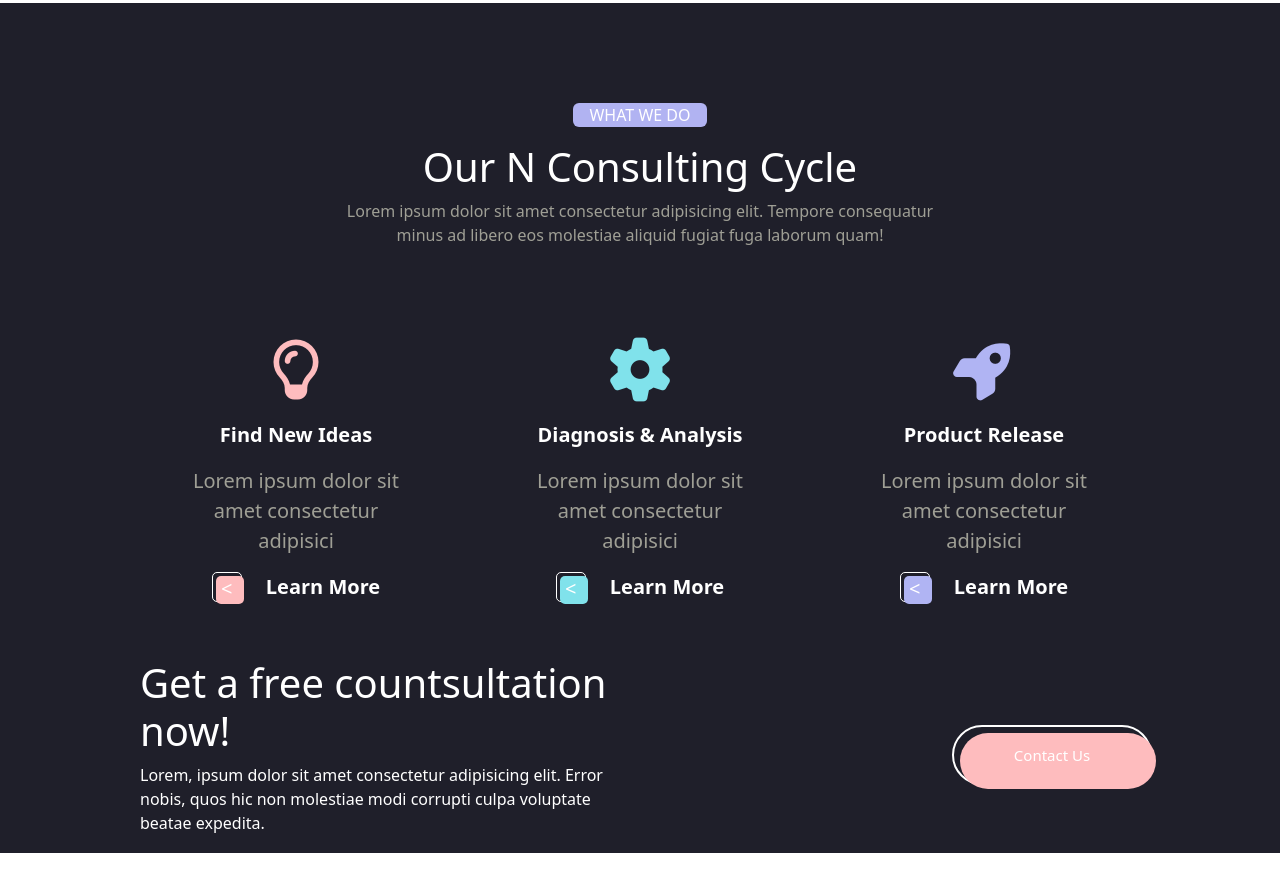
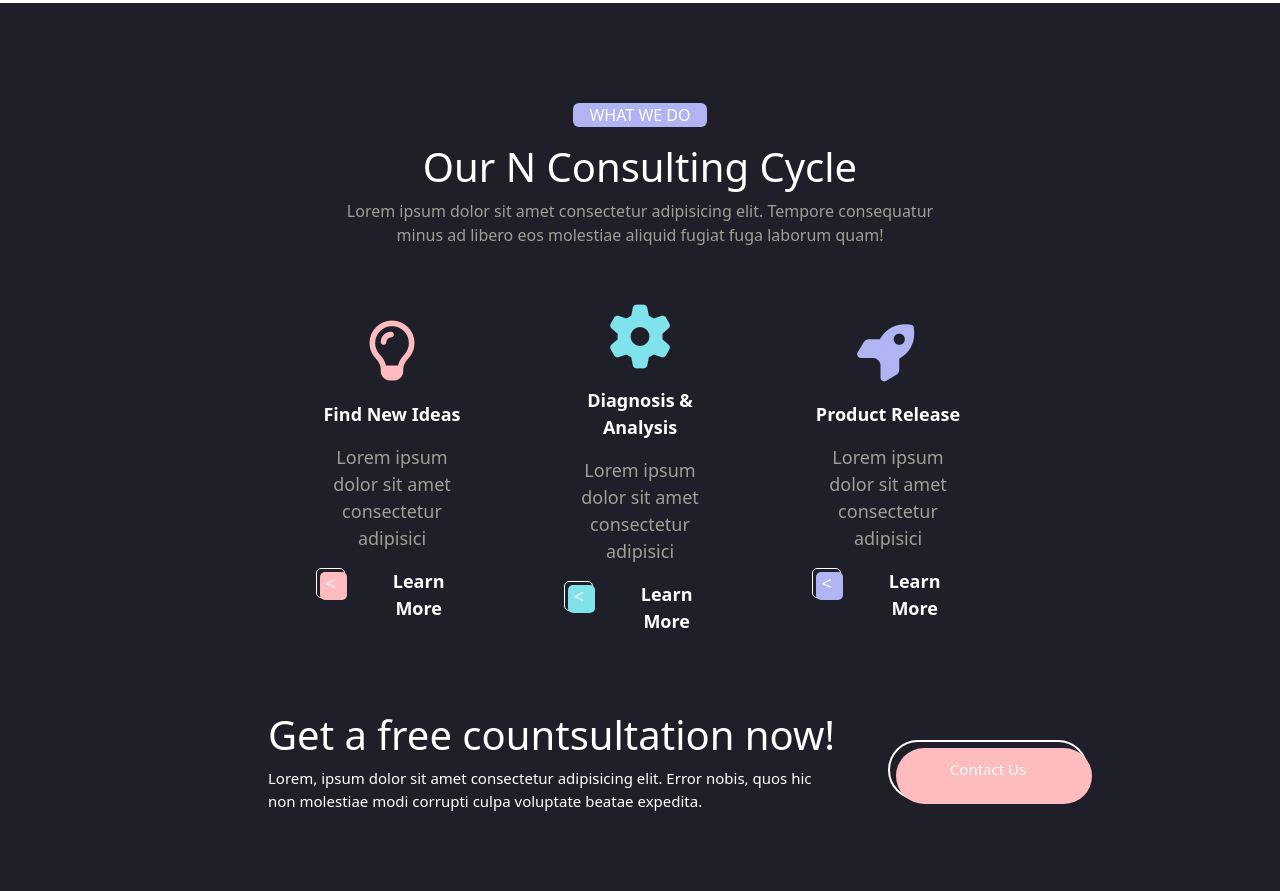
Before and after one commit to LeCheshire/Thelabs_Hajji_Adil, a website: page index.html in a window 1280 px wide. Shown: the part 849-1740 px from the top of the page. Before the commit the page ends 1702 px from the top, so only its background shows below. Drawn offline with nearby package versions, Linux system fonts and the light colour scheme.

Commit message:
modif dernier section

```diff
--- a/index.html
+++ b/index.html
@@ -97,9 +97,9 @@
                     <p class="textgris_section2">Lorem ipsum dolor sit amet consectetur adipisicing elit. Tempore consequatur <br> minus ad libero eos molestiae aliquid fugiat fuga laborum quam!</p>
                 </div>
             </div>
-            <div class="mxwidth_section2 d-flex flex-row align-items-center justify-content-center gap-2 mt-5 mb-5">
-                <div class="card_section2_lamp d-flex flex-grow-1 align-items-center justify-content-center">
-                    <div class="d-flex flex-column p-5 text-center align-items-center justify-content-center">
+            <div class="container d-flex flex-row align-items-center justify-content-center mt-5 mb-5">
+                <div class="card_section2_lamp d-flex flex-grow-1">
+                    <div class="size_section2 d-flex flex-column p-5 text-center align-items-center justify-content-center">
                         <i class="fa-regular fa-lightbulb"></i>
                         <p class="fw-bold text-white">Find New Ideas</p>
                         <p class="textgris_section2">Lorem ipsum dolor sit amet consectetur adipisici</p>
@@ -108,8 +108,8 @@
                         </div>
                     </div>
                 </div>
-                <div class="card_section2_rouage d-flex flex-grow-1 align-items-center justify-content-center">
-                    <div class="d-flex flex-column p-5 text-center align-items-center justify-content-center">
+                <div class="card_section2_rouage d-flex flex-grow-1">
+                    <div class="size_section2 d-flex flex-column p-5 text-center align-items-center justify-content-center">
                         <i class="fa-solid fa-gear"></i>
                         <p class="fw-bold text-white">Diagnosis & Analysis</p>
                         <p class="textgris_section2">Lorem ipsum dolor sit amet consectetur adipisici</p>
@@ -118,8 +118,8 @@
                         </div>
                     </div>
                 </div>
-                <div class="card_section2_fuse d-flex flex-grow-1 align-items-center justify-content-center">
-                    <div class="d-flex flex-column p-5 text-center align-items-center justify-content-center">
+                <div class="card_section2_fuse d-flex flex-grow-1">
+                    <div class="size_section2 d-flex flex-column p-5 text-center align-items-center justify-content-center">
                         <i class="fa-solid fa-rocket"></i>
                         <p class="fw-bold text-white">Product Release</p>
                         <p class="textgris_section2">Lorem ipsum dolor sit amet consectetur adipisici</p>
@@ -129,12 +129,12 @@
                     </div>
                 </div>
             </div>
-            <div class="mxwidth_section2 d-flex flex-row row mt-5">
-                <div class="col-6 text-white">
+            <div class="mt_section2 container d-flex flex-row align-items-center justify-content-center">
+                <div class="col-10 text-white countsulation_section2">
                     <h1>Get a free countsultation now!</h1>
-                    <p>Lorem, ipsum dolor sit amet consectetur adipisicing elit. Error nobis, quos hic non molestiae modi corrupti culpa voluptate beatae expedita.</p>
+                    <p>Lorem, ipsum dolor sit amet consectetur adipisicing elit. Error nobis, quos hic <br> non molestiae modi corrupti culpa voluptate beatae expedita.</p>
                 </div>
-                <div class="col-6">
+                <div class="col-2">
                     <button class="fillcarre_section2">Contact Us</button>
                 </div>
             </div>
--- a/src/sass/modules/_section2.sass
+++ b/src/sass/modules/_section2.sass
@@ -1,17 +1,15 @@
 .section2
-    height: 850px
+    height: 900px
     background-color: #1F1F2A
+    .container
+        max-width: 60%
 .p_section2
     margin-top: 100px
     background-color: #B1B3F2
+.size_section2
+    font-size: 18px
 .textgris_section2
     color: #9F9F95
-.mxwidth_section2
-    max-width: 80%
-    display: flex
-    align-items: center
-    justify-content: center
-    margin: auto
 .card_section2_lamp
     font-size: 20px
     border-radius: 10px
@@ -131,7 +129,6 @@
         left: 0px
 .fillcarre_section2
     font-size: 15px
-    margin-left: 300px
     width: 200px
     height: 60px
     color: white
@@ -158,3 +155,7 @@
     &:hover::after
         top: 0px
         left: 0px
+.countsulation_section2
+    font-size: 15px
+.mt_section2
+    margin-top: 100px
```
Also changed, not shown: public/css/style.css, 1 other file.
